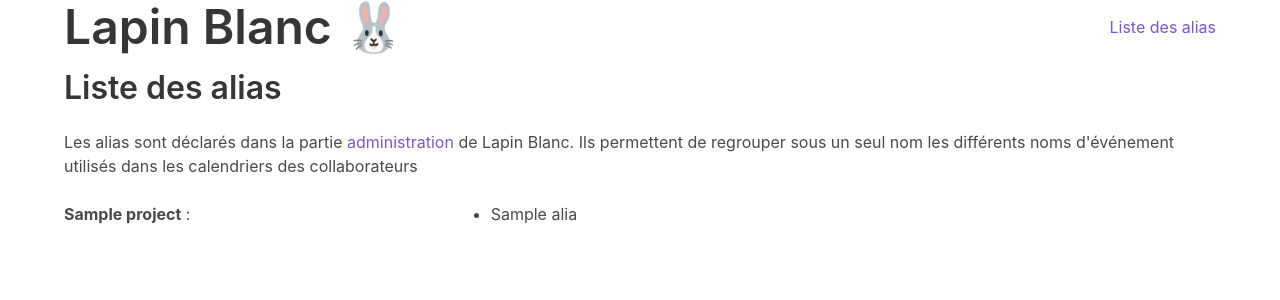
After one commit to TelesCoop/white-rabbit, a Django app: page /alias/ in a window 1280 px wide. The commit adds this page. Shown: the top 300 px of the page. Run offline with Django 3.2, Linux system fonts and the light colour scheme; a user stored in the database is signed in; tables that the repository leaves empty hold one stand-in row (values such as "Sample post"); some libraries are stand-ins or nearby versions.

Commit message:
feat: create a aliases page

```diff
--- a/white_rabbit/static/style.css
+++ b/white_rabbit/static/style.css
@@ -3,3 +3,24 @@
     top: 0;
     background: white;
 }
+
+.aliases-container {
+    column-count: 3;
+    column-gap: 2rem;
+}
+
+.aliases-container ul {
+    list-style: inherit;
+    margin-left: 2rem;
+}
+
+.sr-only {
+    position: absolute;
+    width: 1px;
+    height: 1px;
+    padding: 0;
+    margin: -1px;
+    overflow: hidden;
+    border: 0;
+    clip: rect(0, 0, 0, 0)
+}
--- /dev/null
+++ b/white_rabbit/templates/alias.html
@@ -0,0 +1,27 @@
+{% extends "base.html" %}
+
+{% block content %}
+<div class="container">
+    <h2 class="title is-3">Liste des alias</h2>
+    <p class="block">
+        Les alias sont déclarés dans la partie <a href="/configuration" target="_blank">administration</a> de Lapin Blanc.
+        Ils permettent de regrouper sous un seul nom les différents noms d'événement utilisés dans les calendriers des collaborateurs
+    </p>
+    <div class="aliases-container">
+        {% for project, aliases in aliasesByProject.items %}
+            <p><span class="has-text-weight-bold">{{project}}</span> :
+                {% if aliases|length > 0 %}
+                <ul>
+                    {% for alias in aliases %}
+                        <li>{{alias}}</li>
+                    {% endfor %}
+                </ul>
+                {% else %}
+                <span class="sr-only">Aucun alias</span>
+                {% endif %}
+            </p>
+        {% endfor %}
+    </div>
+</div>
+
+{% endblock %}
--- a/white_rabbit/templates/base.html
+++ b/white_rabbit/templates/base.html
@@ -1,5 +1,5 @@
 <!DOCTYPE html>
-<html lang="en">
+<html lang="fr">
 <head>
     <meta charset="UTF-8">
     <title>Lapin Blanc</title>
@@ -9,6 +9,19 @@
     <link rel="stylesheet" href="https://cdn.jsdelivr.net/npm/@mdi/font@5.8.55/css/materialdesignicons.min.css">
 </head>
 <body>
+    <nav role="navigation" class="navbar container mb-4 is-align-items-center" aria-label="navigation principale">
+        <div class="navbar-brand">
+            <a href="/" target="_self">
+                <h1 class="title is-1">Lapin Blanc 🐰</h1>
+            </a>
+        </div>
+        <div class="navbar-end">
+            <a class="nav-item" href="alias/" target="_self">
+                Liste des alias
+            </a>
+        </div>
+    </nav>
+
     {% block content %}
     {% endblock %}
 </body>
--- a/white_rabbit/templates/home.html
+++ b/white_rabbit/templates/home.html
@@ -2,8 +2,6 @@
 
 {% block content %}
 <div class="container" id="app">
-    <h1 class="title is-1">Lapin Blanc 🐰</h1>
-
     {% for message in messages %}
         <div class="notification {% if message.tags and message.tags == 'error'%}is-danger{% endif %}">
             {{ message }}
--- a/white_rabbit/urls.py
+++ b/white_rabbit/urls.py
@@ -20,6 +20,7 @@ urlpatterns = [
     path("auth/", include("django.contrib.auth.urls")),
     path("", cache_page(60)(vary_on_cookie(views.HomeView.as_view()))),
     path("", views.HomeView.as_view()),
+    path("alias/", views.AliasView.as_view()),
     path("__debug__/", include(debug_toolbar.urls)),
     # django-hijack
     path(r"hijack/", include("hijack.urls", namespace="hijack")),
--- a/white_rabbit/views.py
+++ b/white_rabbit/views.py
@@ -223,7 +223,7 @@ def time_per_employee_per_month_per_project(  # noqa: C901
                             {
                                 "employee": employee.name,
                                 "date": event_date,
-                                "duration": duration
+                                "duration": duration,
                             }
                         )
 
@@ -293,7 +293,7 @@ def find_client_project(user) -> AllProjectClient:
     )
 
     client_project = list(
-        Project.objects.filter(is_client_project=True, company = user.employee.company)
+        Project.objects.filter(is_client_project=True, company=user.employee.company)
         .annotate(days_sold_float=Cast("days_sold", FloatField()))
         .values_list("name", "days_sold_float")
     )
@@ -337,8 +337,8 @@ class HomeView(TemplateView):
         }
 
         filled_month_list = list(
-                computed_time_per_employee_per_month_per_project["Total"].keys()
-            )
+            computed_time_per_employee_per_month_per_project["Total"].keys()
+        )
         try:
             active_month = filled_month_list.index(today.strftime("%b %y"))
         except ValueError:
@@ -370,3 +370,16 @@ class HomeView(TemplateView):
             ),
             "client_projects": json.dumps(find_client_project(user)),
         }
+
+
+class AliasView(TemplateView):
+    template_name = "alias.html"
+
+    def get_context_data(self, **kwargs):
+        aliasesByProject = {}
+
+        for project in Project.objects.all():
+            aliasesByProject[project.name] = [
+                alias.name for alias in project.aliases.all()
+            ]
+        return {"aliasesByProject": aliasesByProject}
```
